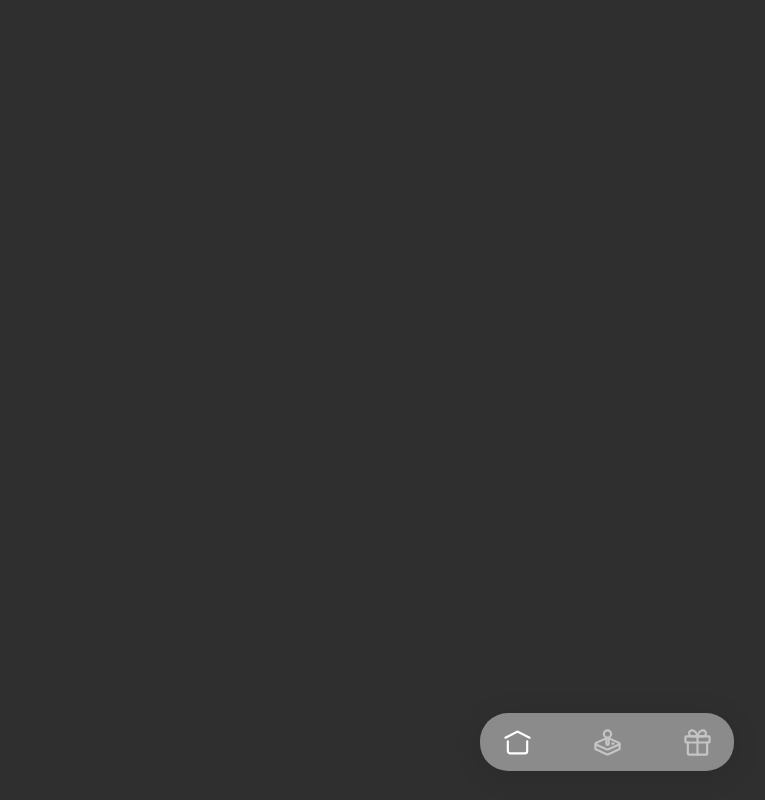
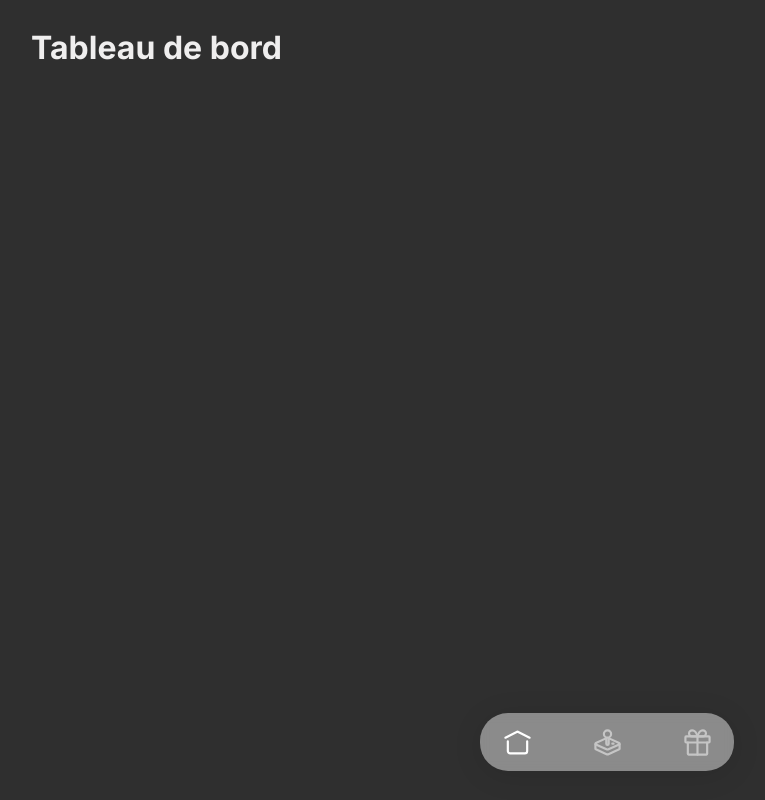
Before and after one commit to JaxV9/playimpact, a Next.js app: page / in a window 1280 px wide. Shown: the whole page, without its empty margins (33-798 px from the left). Built offline with nearby package versions, Linux system fonts and the light colour scheme.

Commit message:
feat: titles added

```diff
--- a/src/app/challenges/page.tsx
+++ b/src/app/challenges/page.tsx
@@ -4,7 +4,9 @@ const Challenges = () => {
 
     return(
         <>
-
+            <div className="challengesContainer">
+                <h1>Challenges</h1>
+            </div>
         </>
     )
 }
--- a/src/app/challenges/style.css
+++ b/src/app/challenges/style.css
@@ -0,0 +1,6 @@
+.challengesContainer {
+    width: 90%;
+    margin-left: auto;
+    margin-right: auto;
+    margin-top: 28px;
+}
--- a/src/app/globals.css
+++ b/src/app/globals.css
@@ -13,4 +13,12 @@ body {
   background-color: #2F2F2F;
   margin: 0;
   font-family: "Inter", sans-serif;
+  color: #efeeee;
 }
+
+.homeContainer {
+  width: 90%;
+  margin-left: auto;
+  margin-right: auto;
+  margin-top: 28px;
+}
--- a/src/app/page.tsx
+++ b/src/app/page.tsx
@@ -3,6 +3,9 @@
 export default function Home() {
   return (
     <main>
+      <div className="homeContainer">
+        <h1>Tableau de bord</h1>
+      </div>
     </main>
   );
 }
--- a/src/app/rewards/page.tsx
+++ b/src/app/rewards/page.tsx
@@ -4,6 +4,9 @@ const Rewards = () => {
 
     return(
         <>
+            <div className="rewardsContainer">
+                <h1>Récompenses</h1>
+            </div>
         </>
     )
 }
--- a/src/app/rewards/style.css
+++ b/src/app/rewards/style.css
@@ -0,0 +1,6 @@
+.rewardsContainer {
+    width: 90%;
+    margin-left: auto;
+    margin-right: auto;
+    margin-top: 28px;
+}
```
